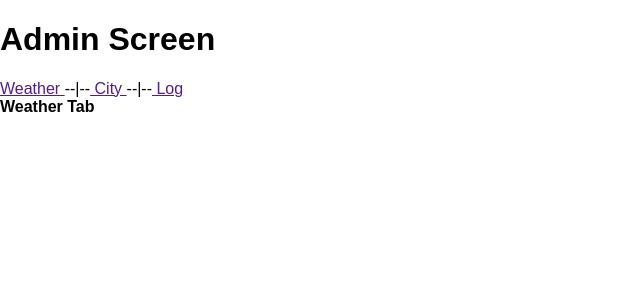
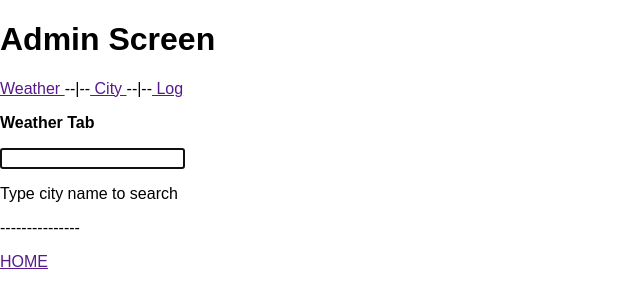
Before and after one commit to trungdovan87/Oddle, a React (Create React App) app in the folder react-web-client/: page / in a window 1280 px wide. Shown: the top 308 px of the page, without its empty margins (0-640 px from the left). Built offline with nearby package versions, Linux system fonts and the light colour scheme.

Commit message:
add Edit button

```diff
--- a/react-web-client/src/component/WeatherTab.js
+++ b/react-web-client/src/component/WeatherTab.js
@@ -1,13 +1,79 @@
 import React, {Component} from "react";
+import api from "../api/service/WeatherApi";
 
 class WeatherTab extends Component {
+
+    constructor() {
+        super();
+        this.state = {
+
+        };
+        // this.onTextChange = this.onTextChange.bind(this);
+    }
+
+    onTextChange = (event) => {
+        let that = this;
+        api.searchWeather(event.target.value).then(
+            json => {
+                if (json.status === 0) {
+                    that.setState({cities: json.data})
+                } else {
+                    alert("Error: " + json);
+                }
+            }
+        );
+    };
+
+    componentDidMount() {
+        this.nameInput.focus();
+    }
+
+    _convertCityToLI(city) {
+
+        return (
+            <li key={city.cityId}>
+                <b> {city.cityName} </b> ({city.createDate})
+
+                <br/>
+                temp: {city.temperature} degree | {city.status} | {city.windy} m/s | {city.humidity}% | {city.pressure} hpa | --
+
+                <button> Edit </button>
+            </li>
+        )
+    }
+
+    _result() {
+        if (this.state.cities === undefined) {
+            return <div> Type city name to search </div>;
+        }  else if (this.state.cities.length === 0) {
+            return <div> No result </div>
+        } else {
+            return (
+                <ul>
+                    {this.state.cities.map(this._convertCityToLI)}
+                </ul>
+            )
+        }
+    }
+
 
     render() {
         return (
             <div>
-                <b> Weather Tab </b>
+                <p> <b> Weather Tab </b> </p>
+                <input type="text" onChange={this.onTextChange} ref={(input) => {
+                    this.nameInput = input;
+                }}/>
+                <p/>
+                {this._result()}
+                <p>---------------</p>
+                <a href=""
+                   onClick={(e) => { e.preventDefault(); this.props.selectScreen("home")}}
+                >
+                    HOME
+                </a>
             </div>
-        )
+        );
     }
 }
 export default WeatherTab
```
